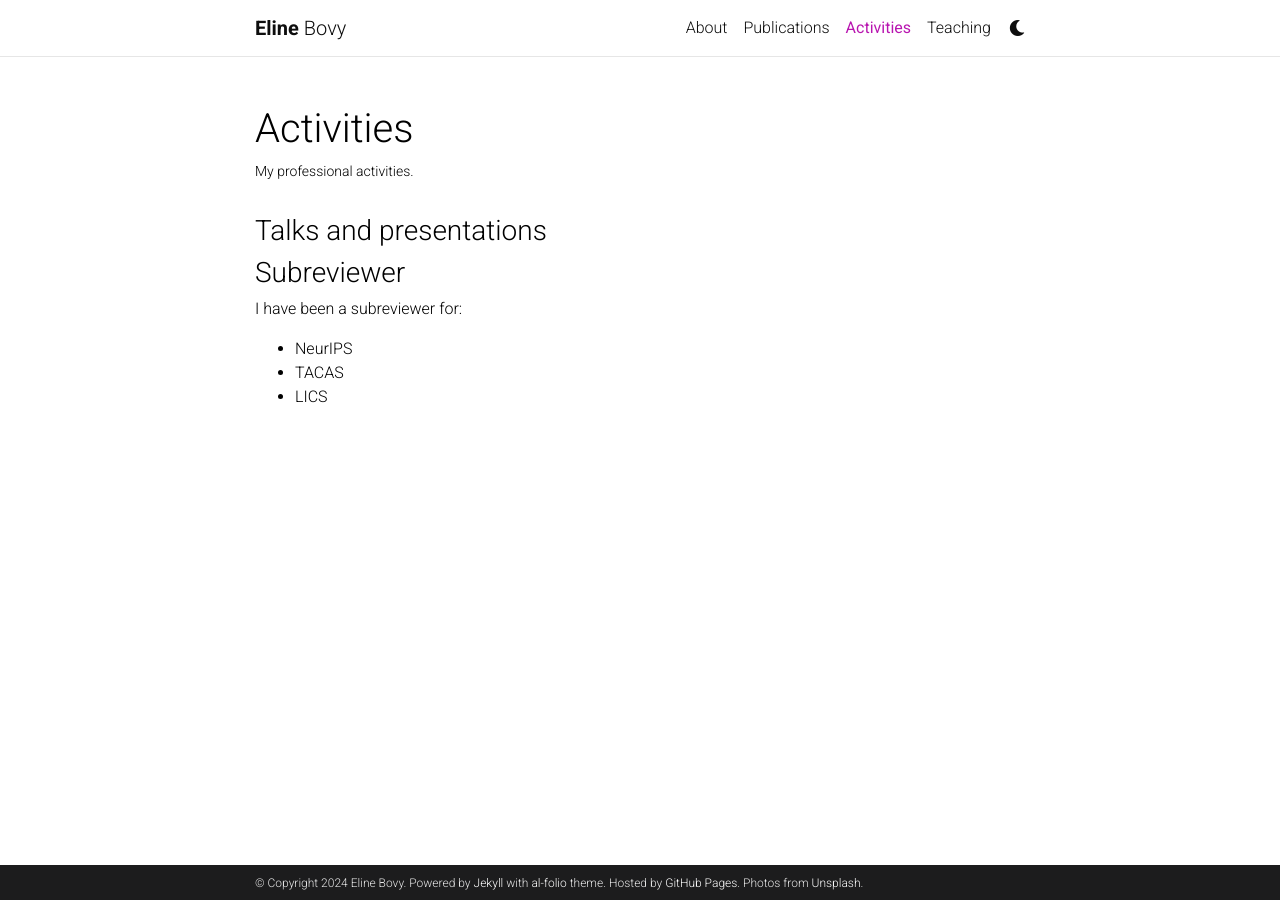
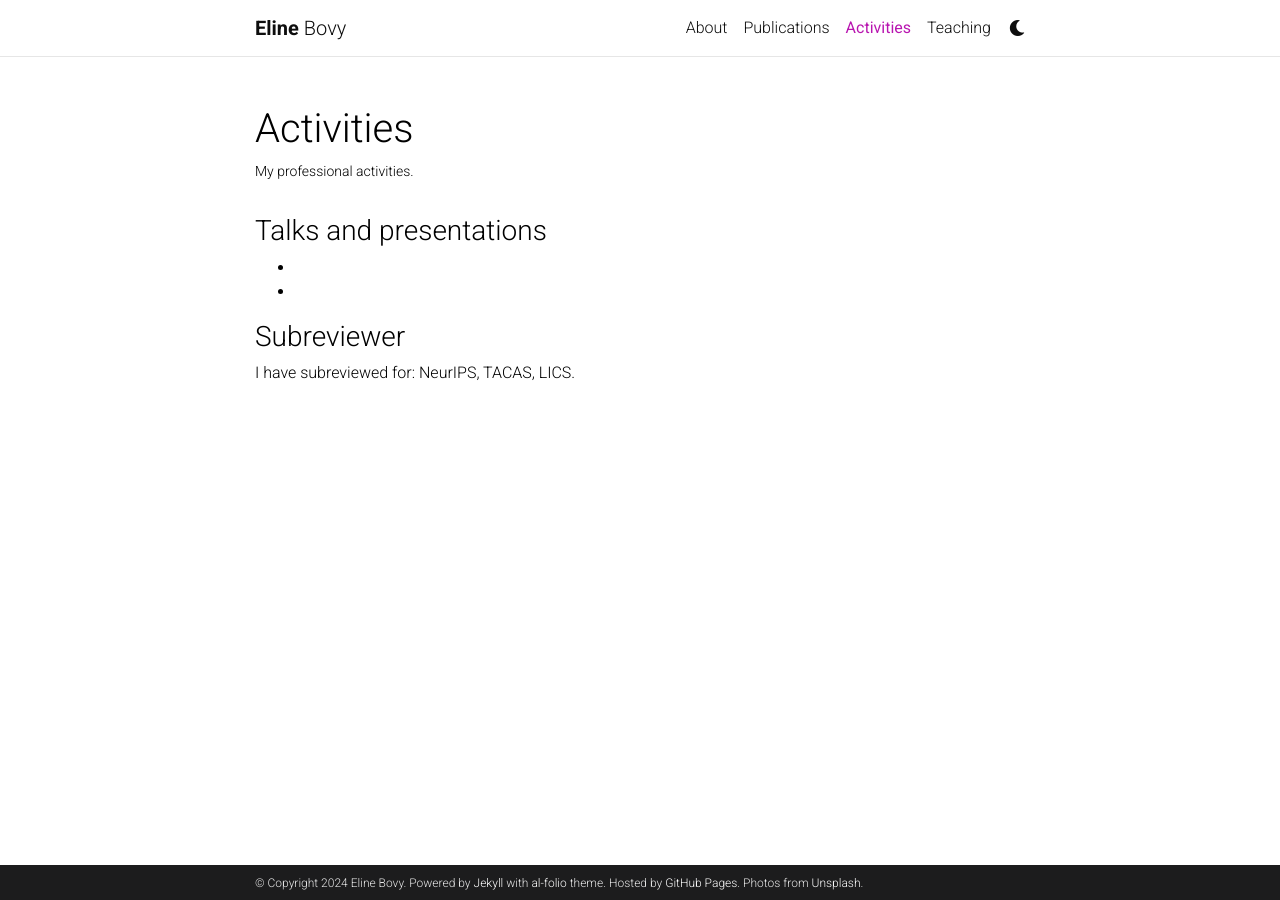
Before and after one commit to ElineBovy/ElineBovy.github.io, a Jekyll site: the page built from _pages/activities.md, in a window 1280 px wide. Built offline with Jekyll 4.4.1, drawn with Linux system fonts in a browser that asks for light colours; comment, search, counter and statistics services are not loaded; a style sheet for code colours, icons or effects is not loaded.

Commit message:
Attempt 5

```diff
--- a/_pages/activities.md
+++ b/_pages/activities.md
@@ -8,9 +8,8 @@ nav_order: 5
 ---
 
 ### Talks and presentations
+*
+*
 
 ### Subreviewer
-I have been a subreviewer for:
-* NeurIPS
-* TACAS
-* LICS
+I have subreviewed for: NeurIPS, TACAS, LICS.
```
Also changed, not shown: _pages/publications.md (+6 -2 lines).
